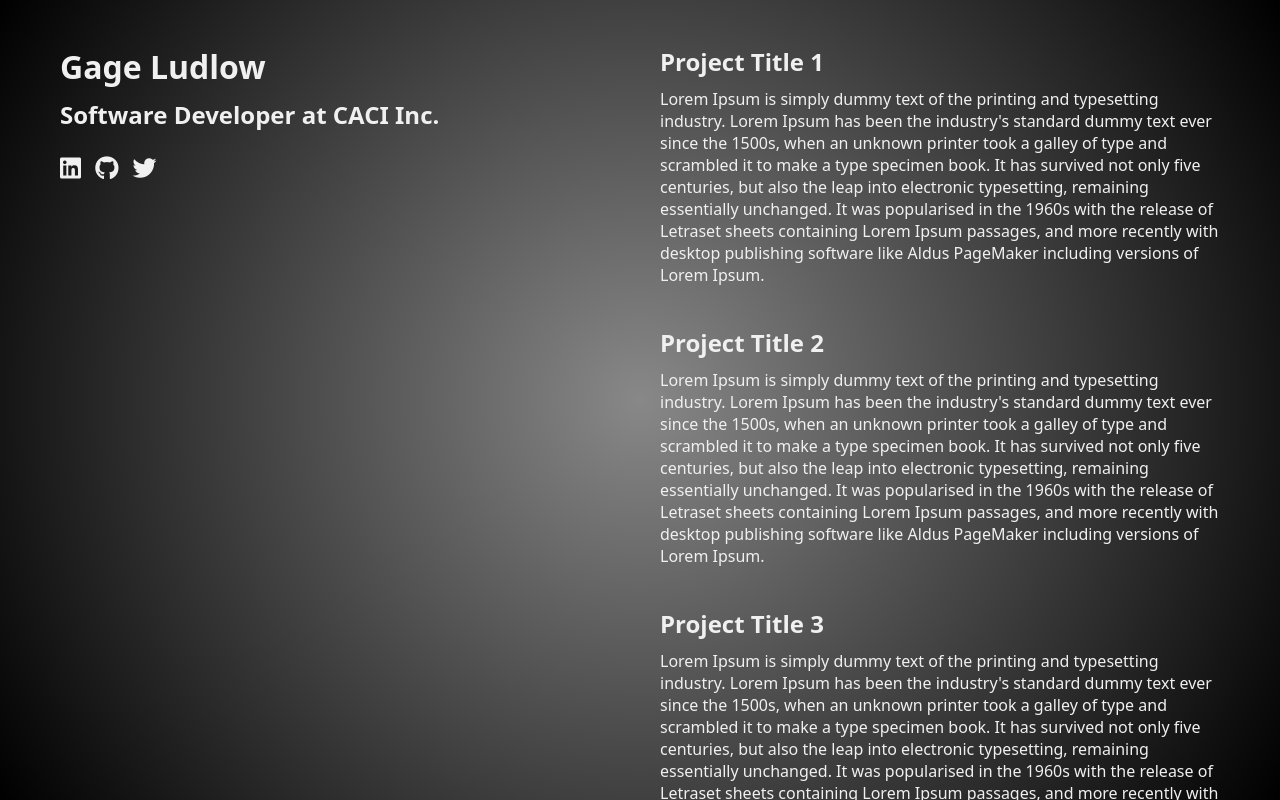
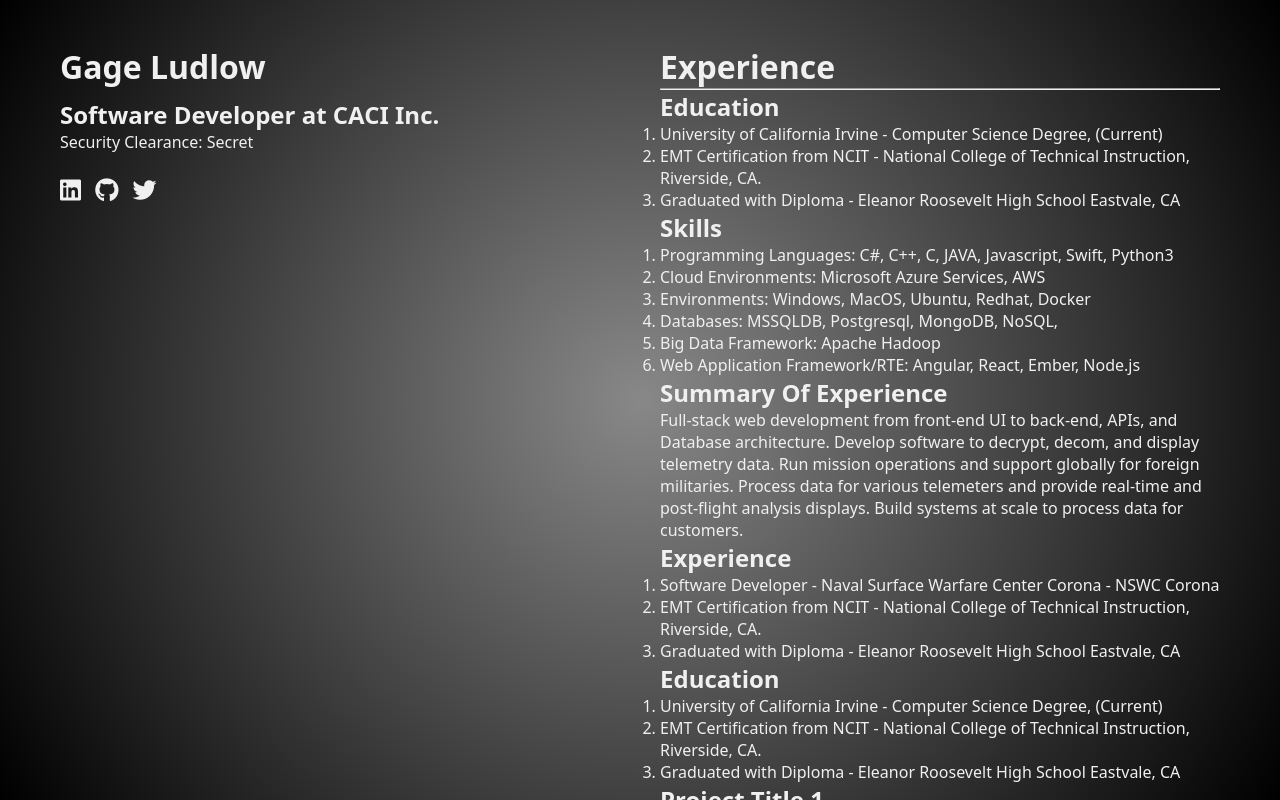
Before and after one commit to gageludlow/Portfolio, a plain HTML site: page index.html in a window 1280 px wide. Drawn offline with Linux system fonts and the light colour scheme; a script that the page names is missing.

Commit message:
add info/resume details to right scrollable section.

```diff
--- a/index.html
+++ b/index.html
@@ -14,7 +14,7 @@
         <div class="left-section">
             <h1>Gage Ludlow</h1>
             <h2>Software Developer at CACI Inc.</h2>
-            <p></p>
+            <p>Security Clearance: Secret</p>
             <!-- Add image or link if needed --></p>
             <!-- Social Media Links -->
             <div class="social-links">
@@ -27,6 +27,55 @@
 
         <!-- Right Scrollable Section -->
         <div class="right-section">
+            <div class="resume">
+                <h1>Experience</h1>
+                <hr>
+                <div class="resume-item">
+                    <h2>Education</h2>
+                    <ol>
+                        <li>University of California Irvine - Computer Science Degree, (Current)</li>
+                        <li>EMT Certification from NCIT - National College of Technical Instruction, Riverside, CA.</li>
+                        <li>Graduated with Diploma - Eleanor Roosevelt High School Eastvale, CA</li>
+                    </ol>
+                </div>
+                <div class="resume-item">
+                    <h2>Skills</h2>
+                    <ol>
+                        <li>Programming Languages: C#, C++, C, JAVA, Javascript, Swift, Python3</li>
+                        <li>Cloud Environments: Microsoft Azure Services, AWS </li>
+                        <li>Environments: Windows, MacOS, Ubuntu, Redhat, Docker</li>
+                        <li>Databases: MSSQLDB, Postgresql, MongoDB, NoSQL,</li>
+                        <li>Big Data Framework: Apache Hadoop</li>
+                        <li>Web Application Framework/RTE: Angular, React, Ember, Node.js</li>
+
+                    </ol>
+                </div>
+                <div class="resume-item">
+                    <h2>Summary Of Experience</h2>
+                    <p>Full-stack web development from front-end UI to back-end, APIs, and Database
+                         architecture. Develop software to decrypt, decom, and display telemetry
+                         data. Run mission operations and support globally for foreign militaries.
+                          Process data for various telemeters and provide real-time and post-flight
+                           analysis displays. Build systems at scale to process data for customers.</p>
+
+                </div>
+                <div class="resume-item">
+                    <h2>Experience</h2>
+                    <ol>
+                        <li>Software Developer - Naval Surface Warfare Center Corona - NSWC Corona</li>
+                        <li>EMT Certification from NCIT - National College of Technical Instruction, Riverside, CA.</li>
+                        <li>Graduated with Diploma - Eleanor Roosevelt High School Eastvale, CA</li>
+                    </ol>
+                </div>
+                <div class="resume-item">
+                    <h2>Education</h2>
+                    <ol>
+                        <li>University of California Irvine - Computer Science Degree, (Current)</li>
+                        <li>EMT Certification from NCIT - National College of Technical Instruction, Riverside, CA.</li>
+                        <li>Graduated with Diploma - Eleanor Roosevelt High School Eastvale, CA</li>
+                    </ol>
+                </div>
+            </div>
             <div class="portfolio">
                 <!-- Portfolio Item 1 -->
                 <div class="portfolio-item">
```
